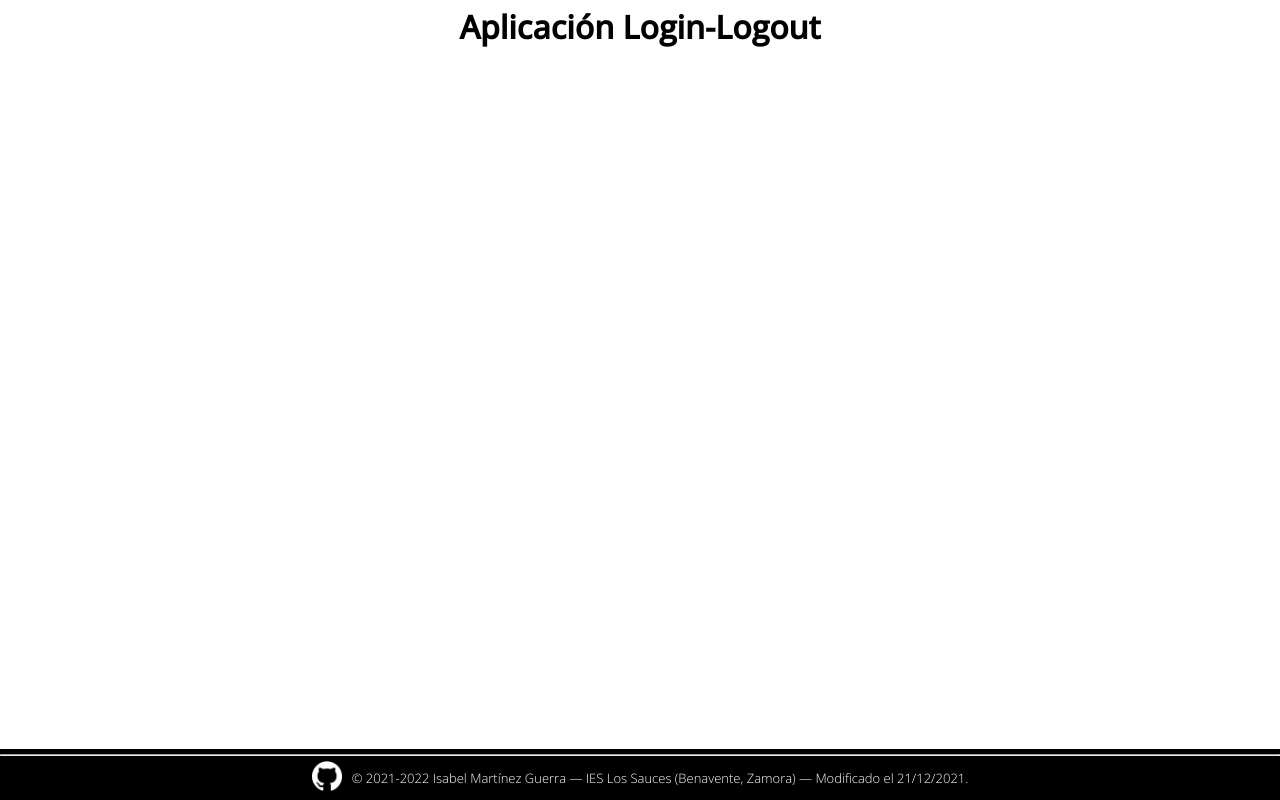
After one commit to SashaMGuerra/204DWESAplicacionLoginLogout, a PHP site: page /view/Layout.php in a window 1280 px wide. The commit adds this page. Run offline with PHP 8.4, Linux system fonts and the light colour scheme.

Commit message:
21/12/2021 Layout
Un poco de apariencia.

```diff
--- a/index.php
+++ b/index.php
@@ -1,3 +1,3 @@
 <?php
-
+    require_once './view/layout.php';
 ?>
--- /dev/null
+++ b/view/Layout.php
@@ -0,0 +1,26 @@
+<!DOCTYPE html>
+<!--
+    Autor: Isabel Martínez Guerra.
+    Fecha de creación: 21/12/2021.
+-->
+<html lang="ES">
+    <head>
+        <meta charset="UTF-8">
+        <title>IMG - App Login-Logout</title>
+        <link href="webroot/css/layout.css" rel="stylesheet" type="text/css"/>
+    </head>
+    <body>
+        <header>
+            <h1>Aplicación Login-Logout</h1>
+        </header>
+        <main>
+        </main>
+        <footer>
+            <hr/>
+            <div class="info">
+                <a href="https://github.com/SashaMGuerra/204DWESAplicacionLoginLogout"><img src="webroot/media/img/github_logo_white.png" alt="repositorio"></a>
+                <div>© 2021-2022 Isabel Martínez Guerra — IES Los Sauces (Benavente, Zamora) — Modificado el 21/12/2021.</div>
+            </div>
+        </footer>
+    </body>
+</html>
--- /dev/null
+++ b/webroot/css/layout.css
@@ -0,0 +1,63 @@
+/*
+    Created on : 21 dic. 2021, 17:07:05
+    Author     : Usuario
+*/
+
+@font-face{
+    font-family: "OpenSans Medium";
+    src: url("fonts/OpenSans/OpenSans-Medium.ttf");
+}
+@font-face{
+    font-family: "OpenSans Light";
+    src: url("fonts/OpenSans/OpenSans-Light.ttf");
+}
+
+*{
+    margin: 0;
+}
+
+body{
+    font-family: "OpenSans Medium", sans-serif;
+}
+
+/* Para mantener el footer abajo */
+html, body {
+    height: 100%;
+}
+body {
+    display: flex;
+    flex-direction: column;
+}
+main {
+    flex: 1 0 auto;
+}
+footer {
+    flex-shrink: 0;
+}
+
+/* Estilo del header */
+header{
+    text-align: center;
+    margin: 5px 0;
+}
+
+/* Estilos de footer */
+footer{
+    font-family: "OpenSans Light";
+    background-color: black;
+    color: white;
+    font-size: small;
+    text-align: justify;
+    padding-top: 5px;
+}
+footer div.info{
+    padding: 5px;
+    display: flex;
+    flex-flow: row nowrap;
+    justify-content: center;
+    align-items: center;
+    gap: 10px;
+}
+footer img{
+    width: 30px;
+}
```
Also changed, not shown: config/configDB.php (+11 -11 lines), scriptDB/BorraDAW204DBDepartamentosDesarrollo.sql (added, +12 -0 lines), scriptDB/CargaInicialDAW204DBDepartamentosDesarrollo.sql (added, +36 -0 lines), scriptDB/CreaDAW204DBDepartamentosDesarrollo.sql (added, +34 -0 lines), webroot/css/fonts/OpenSans/OpenSans-Bold.ttf (added), webroot/css/fonts/OpenSans/OpenSans-BoldItalic.ttf (added), webroot/css/fonts/OpenSans/OpenSans-ExtraBold.ttf (added), webroot/css/fonts/OpenSans/OpenSans-ExtraBoldItalic.ttf (added), webroot/css/fonts/OpenSans/OpenSans-Italic.ttf (added), webroot/css/fonts/OpenSans/OpenSans-Light.ttf (added), webroot/css/fonts/OpenSans/OpenSans-LightItalic.ttf (added), webroot/css/fonts/OpenSans/OpenSans-Medium.ttf (added), webroot/css/fonts/OpenSans/OpenSans-MediumItalic.ttf (added), webroot/css/fonts/OpenSans/OpenSans-Regular.ttf (added), 3 more files.
